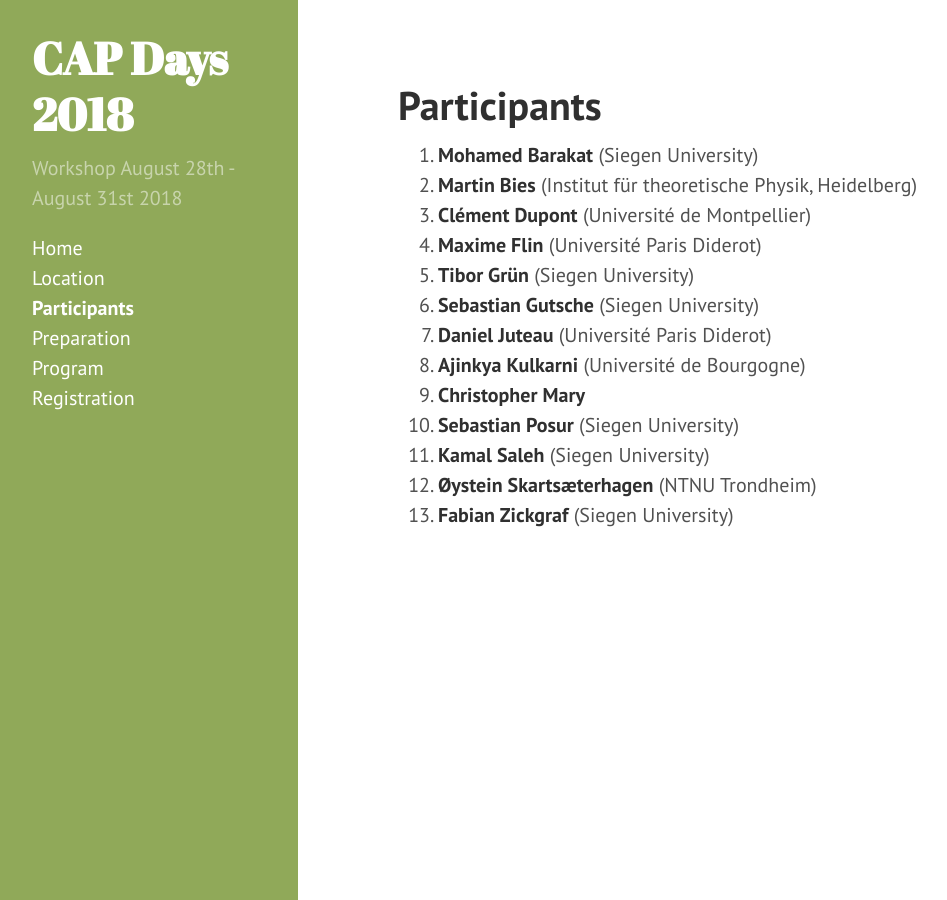
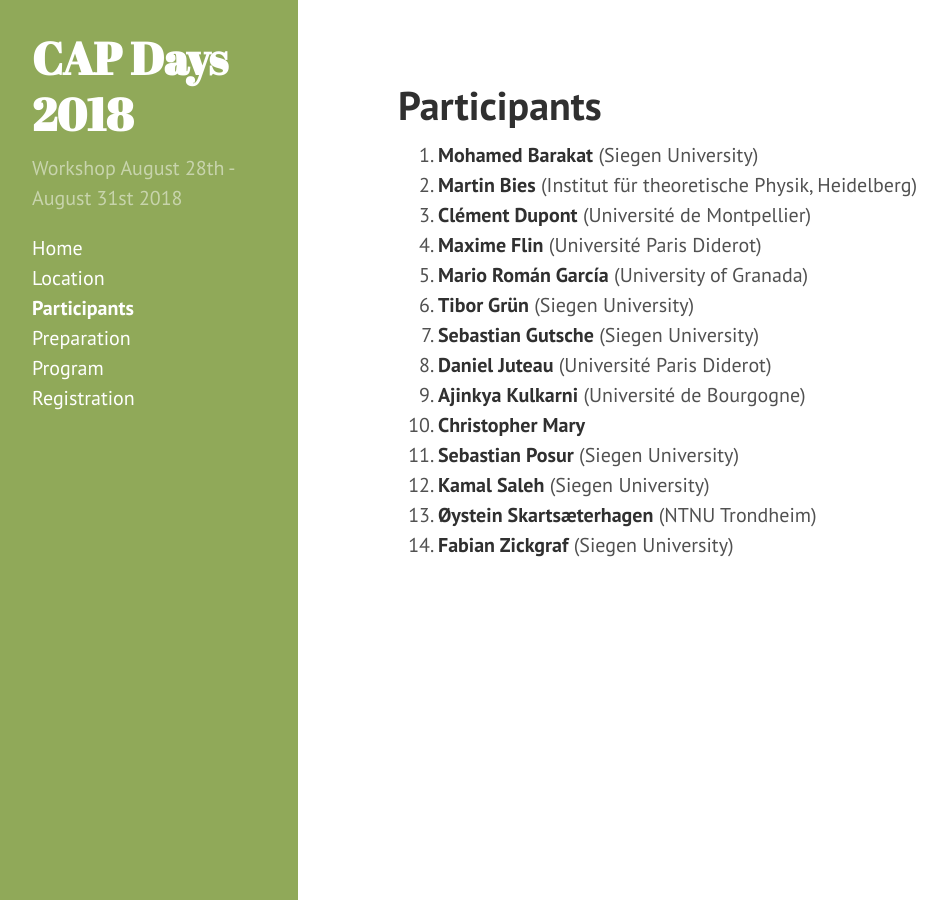
Before and after one commit to homalg-project/capdays-2018, a Jekyll site: the page built from participants.md, in a window 1280 px wide. Shown: the whole page, without its empty margins (2-949 px from the left). Built offline with Jekyll 4.4.1, drawn with Linux system fonts in a browser that asks for light colours.

Commit message:
Added Mario

```diff
--- a/_data/participants.yml
+++ b/_data/participants.yml
@@ -9,6 +9,9 @@
 
 - name: Maxime Flin
   affiliation: Université Paris Diderot
+
+- name: Mario Román García
+  affiliation: University of Granada
 
 - name: Tibor Grün
   affiliation: Siegen University
```
